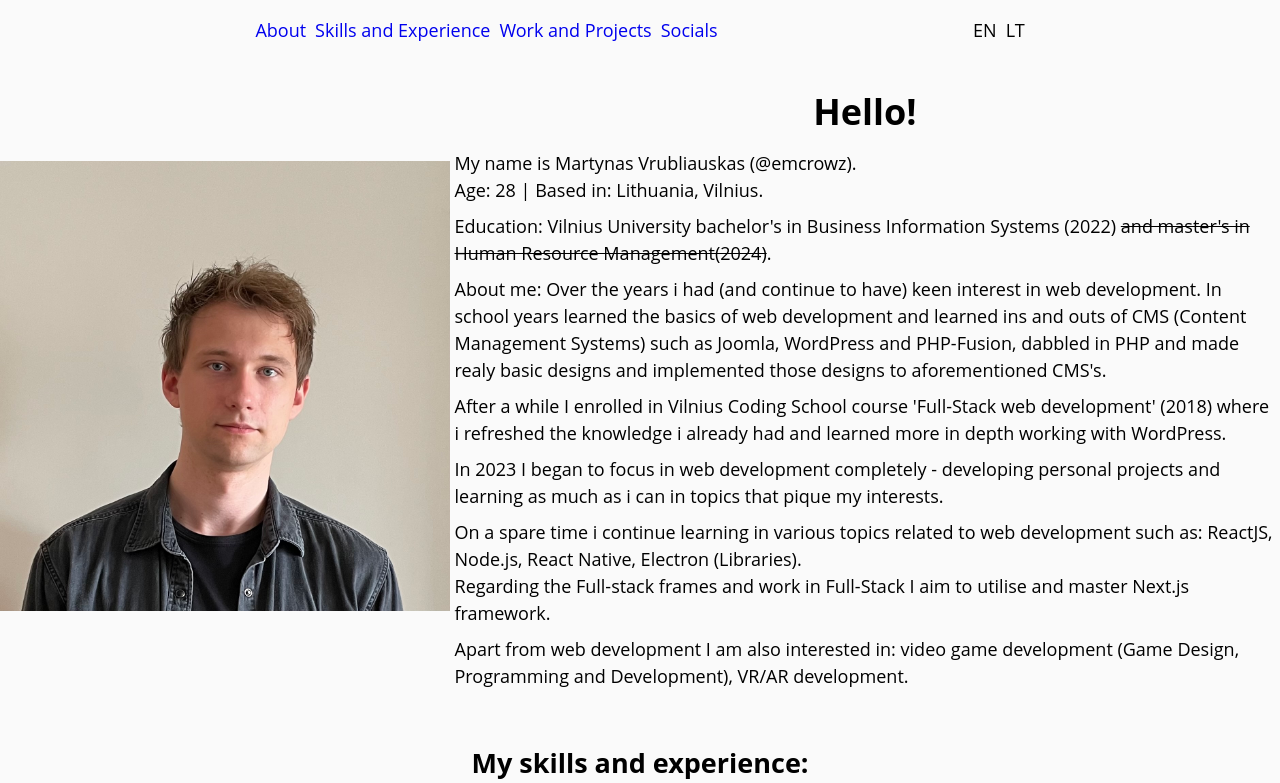
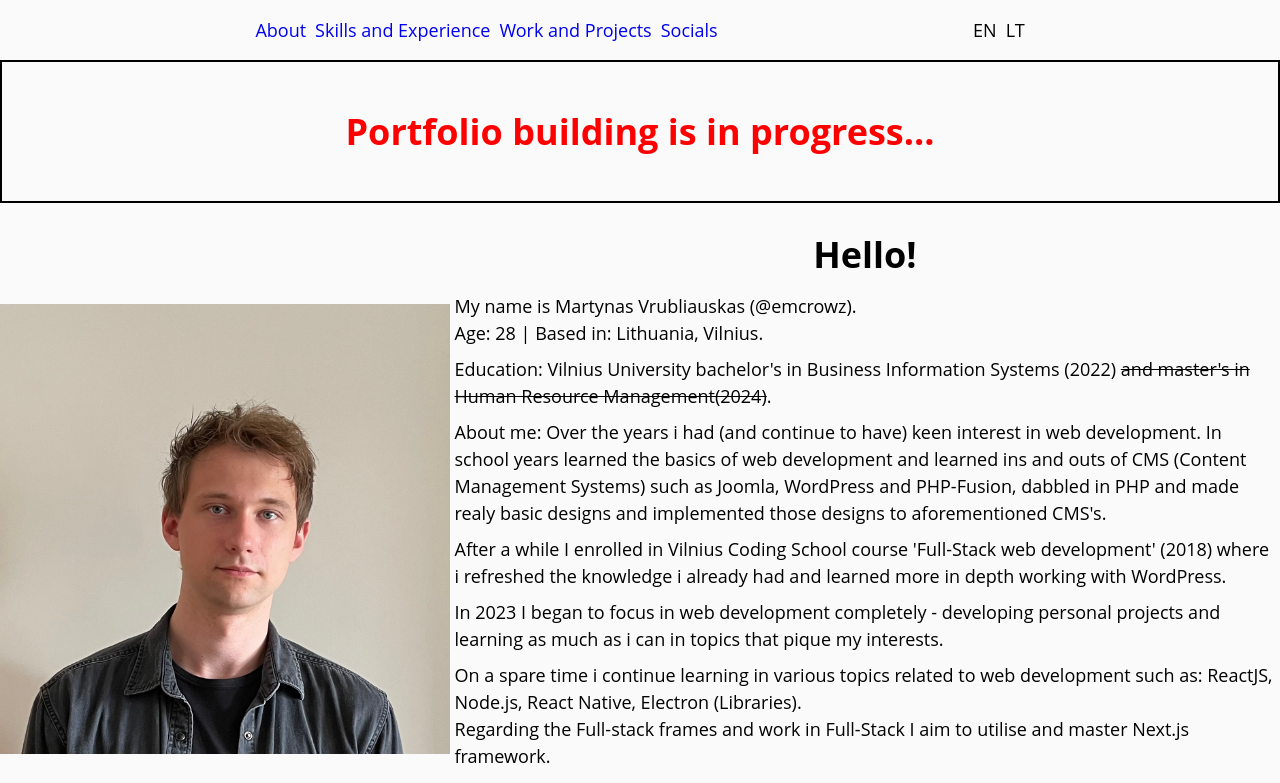
Before and after one commit to Emcrowz/Emcrowz.github.io, a plain HTML site: page index.html in a window 1280 px wide. Shown: the top 783 px of the page. Drawn offline with Linux system fonts and the light colour scheme.

Commit message:
Update. Banner - building in progress

```diff
--- a/index.html
+++ b/index.html
@@ -29,7 +29,9 @@
     </nav>
 
     <!-- Header part of the site -->
-    <header></header>
+    <header>
+      <h1>Portfolio building is in progress...</h1>
+    </header>
 
     <!-- About me part -->
     <section id="about">
--- a/styles/style.css
+++ b/styles/style.css
@@ -90,7 +90,9 @@ footer,
 
 /* Header part styles */
 header {
-  display: none;
+  border: 2px solid black;
+  color: red;
+  text-align: center;
 }
 
 /* About me part styles */
```
